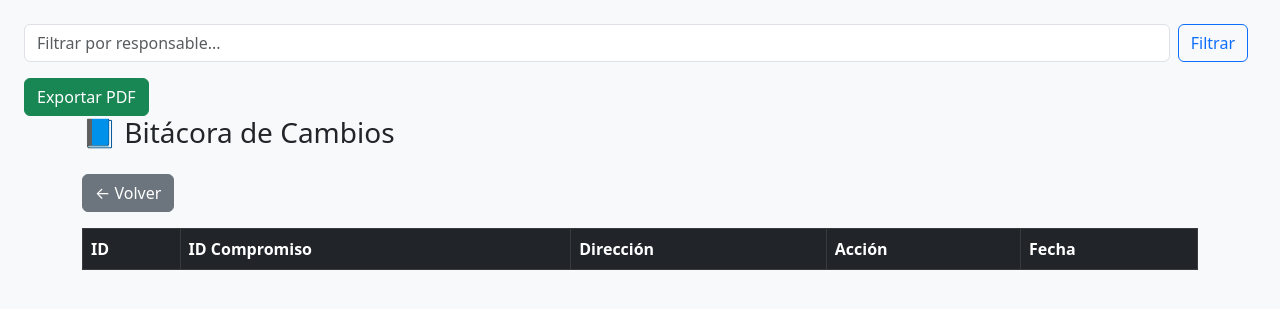
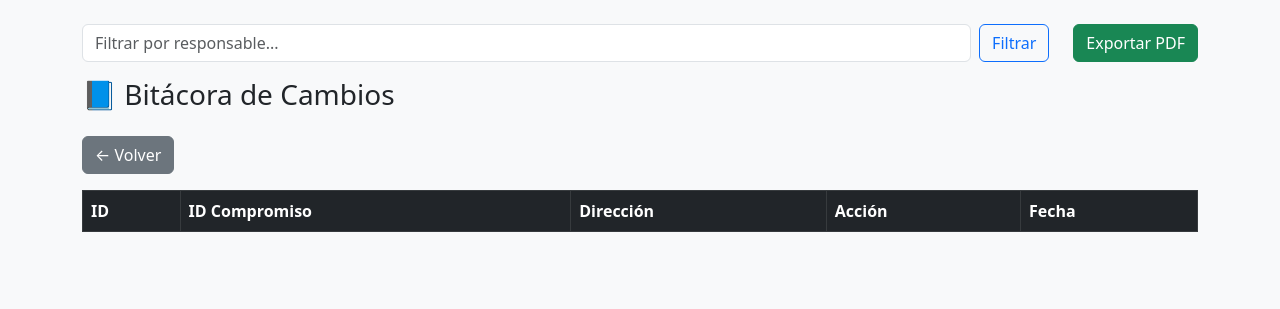
Before and after one commit to didiermorantes/semaforo_mvc, a PHP site: page /index.php in a window 1280 px wide. Shown: the top 309 px of the page. Run offline with PHP 8.4, Linux system fonts and the light colour scheme; data that the repository does not hold is empty; some libraries are stand-ins or nearby versions.

Commit message:
se ajustan estilos, acciones en la base de datos, y filtros para exportar pdf

```diff
--- a/app/views/bitacora/index.php
+++ b/app/views/bitacora/index.php
@@ -8,20 +8,24 @@
 </head>
 <body class="bg-light p-4">
 
-<!-- Barra de filtros de la bitácora -->
-<form method="GET" action="" class="d-flex align-items-center mb-3">
-  <input type="hidden" name="route" value="bitacora/index">
-  <input type="text" name="filtro" placeholder="Filtrar por responsable..." class="form-control me-2" value="<?= isset($_GET['filtro']) ? htmlspecialchars($_GET['filtro']) : '' ?>">
-  <button type="submit" class="btn btn-outline-primary me-2">Filtrar</button>
-</form>
+<div class="container">
+  <!-- Barra de filtros y exportación PDF en una sola fila -->
+  <div class="row mb-3">
+    <div class="col">
+      <form method="GET" action="" class="d-flex gap-2 align-items-center">
+        <input type="hidden" name="route" value="bitacora/index">
+        <input type="text" name="filtro" placeholder="Filtrar por responsable..." class="form-control" value="<?= isset($_GET['filtro']) ? htmlspecialchars($_GET['filtro']) : '' ?>">
+        <button type="submit" class="btn btn-outline-primary">Filtrar</button>
+      </form>
+    </div>
+    <div class="col-auto">
+      <form method="GET" action="<?= BASE_URL ?>/exportar_pdf.php" class="d-flex">
+          <input type="hidden" name="filtro" value="<?= isset($_GET['filtro']) ? htmlspecialchars($_GET['filtro']) : '' ?>">
+          <button type="submit" class="btn btn-success">Exportar PDF</button>
+      </form>
+    </div>
+  </div>
 
-<!-- Botón de exportar PDF (siempre lleva el filtro actual) -->
-<form method="GET" action="<?= BASE_URL ?>/exportar_pdf.php" class="d-inline mb-3">
-    <input type="hidden" name="filtro" value="<?= isset($_GET['filtro']) ? htmlspecialchars($_GET['filtro']) : '' ?>">
-    <button type="submit" class="btn btn-success">Exportar PDF</button>
-</form>
-
-<div class="container">
   <h3 class="mb-4">📘 Bitácora de Cambios</h3>
 
   <a href="<?= BASE_URL ?>/?route=compromisos/index" class="btn btn-secondary mb-3">← Volver</a>
```
Also changed, not shown: app/models/Bitacora.php (+9 -0 lines), app/models/Compromiso.php (+18 -1 lines), 3 other files.
